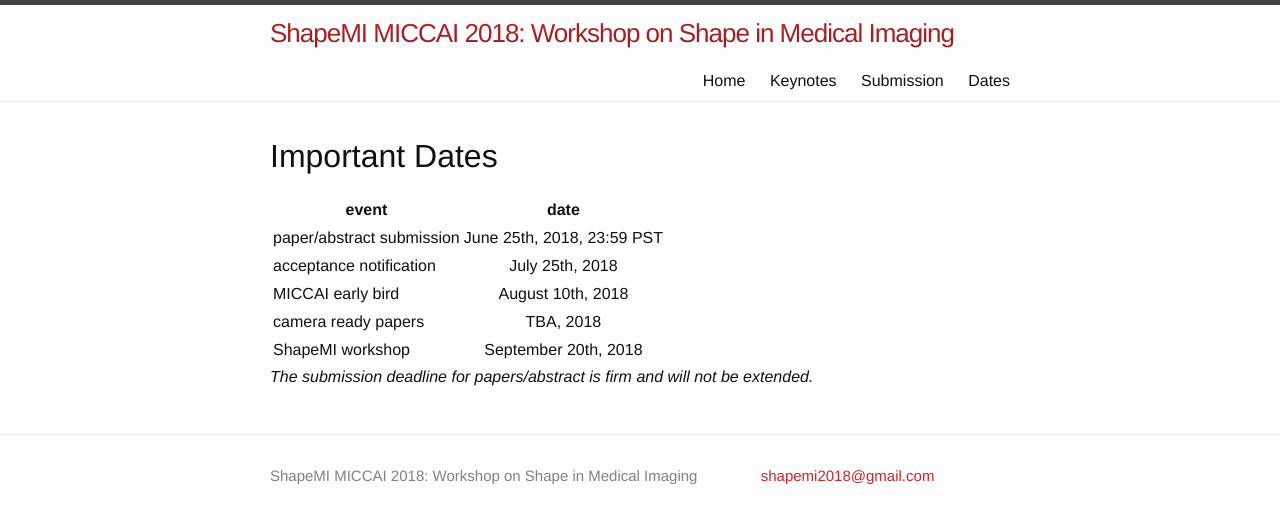
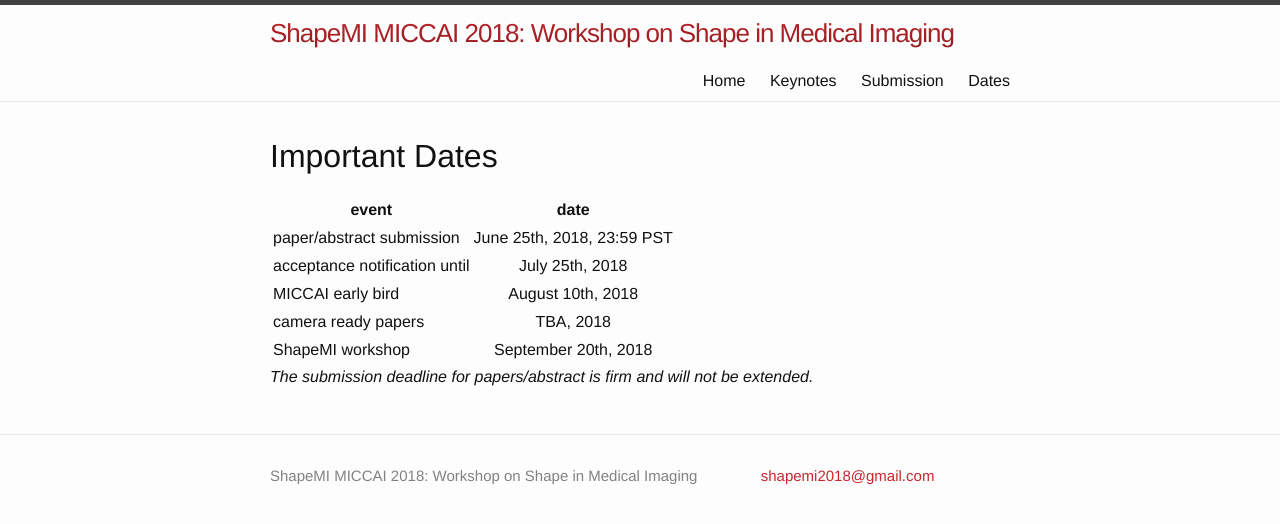
Before and after one commit to shapemi/shapemi2020, a Jekyll site: the page built from dates/index.md, in a window 1280 px wide. Shown: the top 524 px of the page. Built offline with Jekyll 4.4.1, drawn with Linux system fonts in a browser that asks for light colours.

Commit message:
Update index.md

```diff
--- a/dates/index.md
+++ b/dates/index.md
@@ -9,7 +9,7 @@
 | event | date |
 |---|:---:|
 | paper/abstract submission | June 25th, 2018, 23:59 PST  |
-| acceptance notification | July 25th, 2018 |
+| acceptance notification until | July 25th, 2018 |
 | MICCAI early bird | August 10th, 2018 |
 | camera ready papers | TBA, 2018 |
 | ShapeMI workshop | September 20th, 2018  |
```
